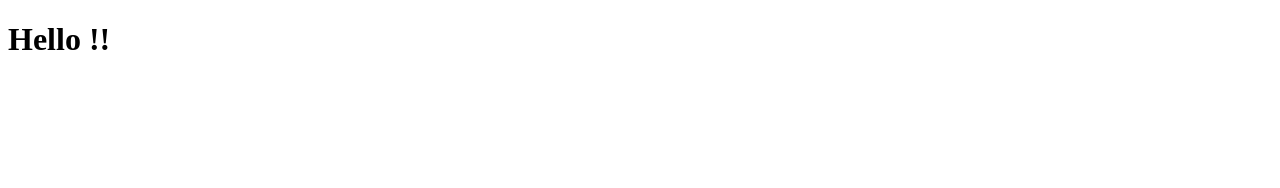
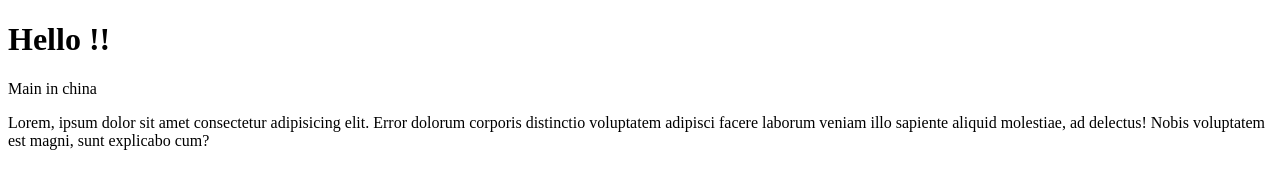
Before and after one commit to Ashleychinchi/ejerciciosDuodecimo, a plain HTML site: page index.html in a window 1280 px wide. Drawn offline with Linux system fonts and the light colour scheme.

Commit message:
este es mi respaldo personal 1

```diff
--- a/index.html
+++ b/index.html
@@ -8,5 +8,10 @@
 </head>
 <body>
     <h1>Hello !!</h1>
+    Main in china
+    <p>Lorem, ipsum dolor sit amet consectetur adipisicing elit.
+        Error dolorum corporis distinctio voluptatem adipisci facere
+        laborum veniam illo sapiente aliquid molestiae, ad delectus!
+        Nobis voluptatem est magni, sunt explicabo cum?</p>
 </body>
 </html>
```
